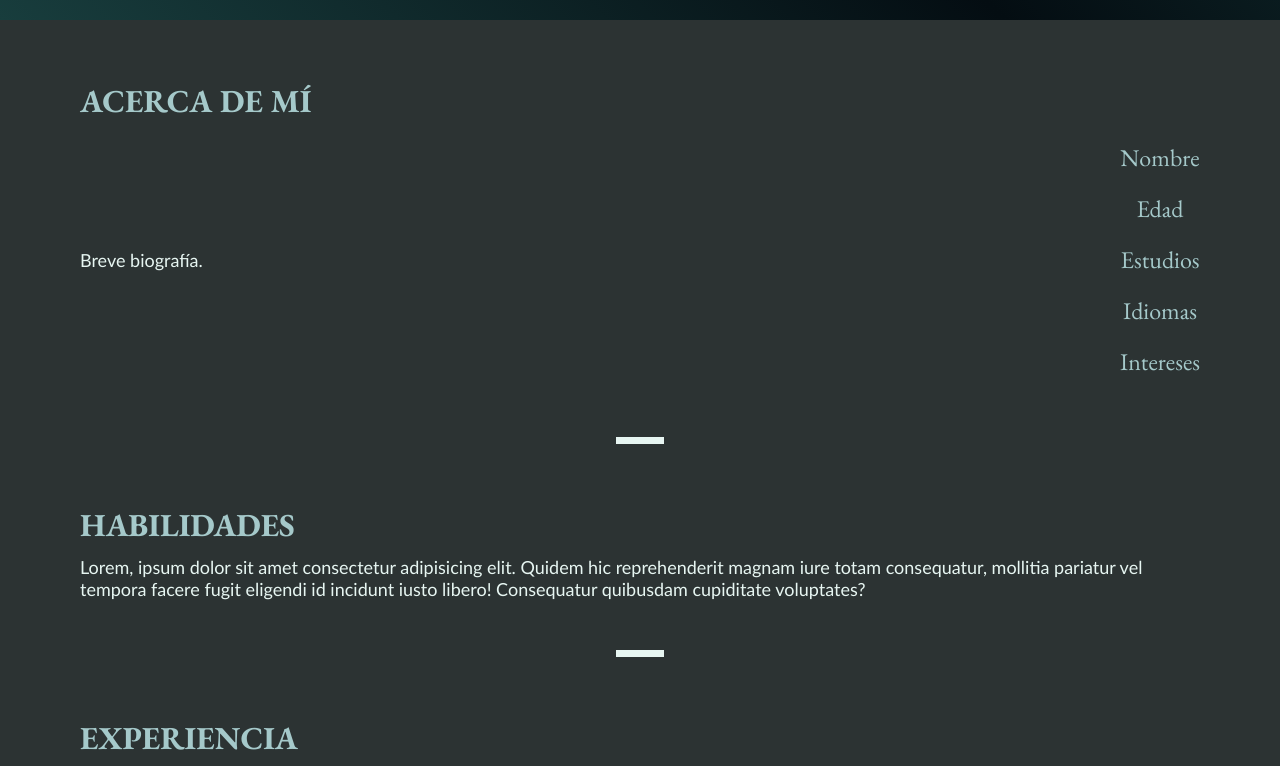
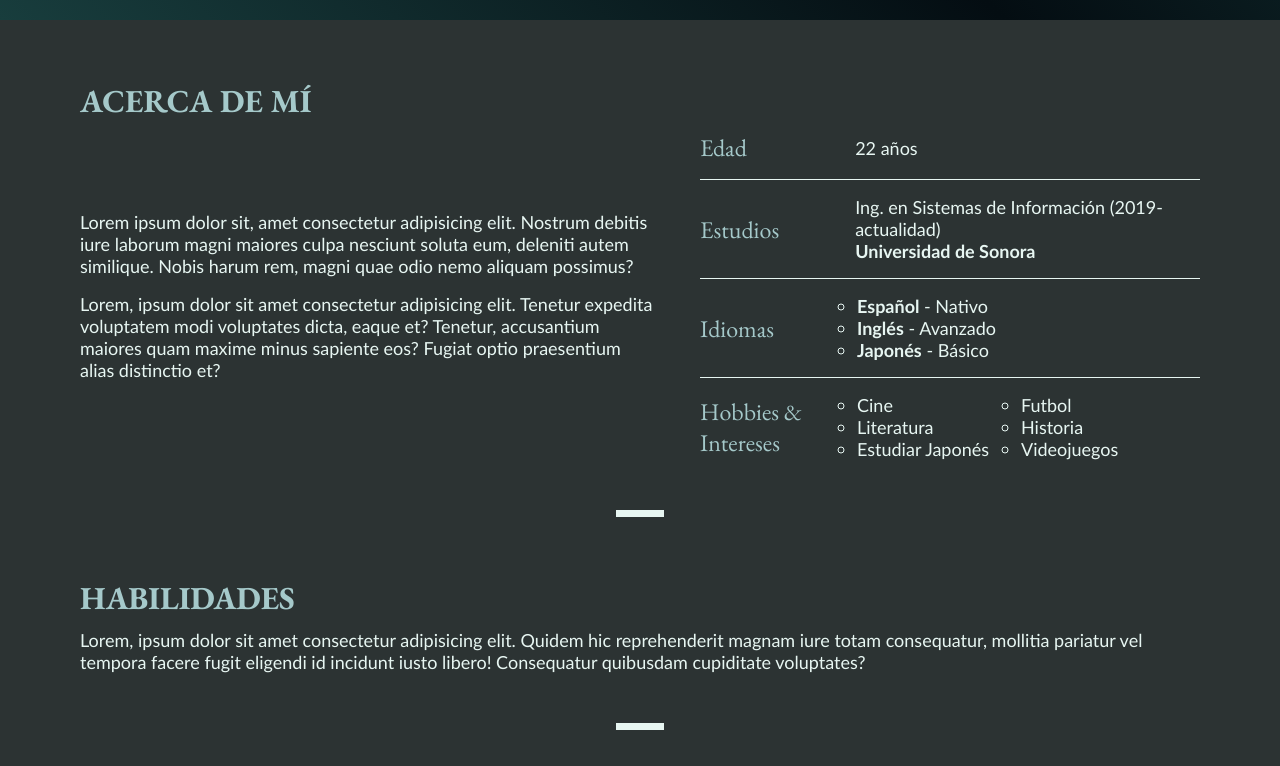
Before and after one commit to rssv384/DFE-Proyecto-Parcial-1, a plain HTML site: page index.html in a window 1280 px wide. Shown: the part 780-1546 px from the top of the page. Drawn offline with nearby package versions, Linux system fonts and the light colour scheme.

Commit message:
Acerca de mí (biografía provisional)

```diff
--- a/css/styles.css
+++ b/css/styles.css
@@ -59,12 +59,8 @@ body {
 	align-items: center;
 }
 
-.text-align-center {
-	text-align: center;
-}
-
-.text-align-right {
-	text-align: right;
+.flex-align-items-start {
+	align-items: flex-start;
 }
 /* #endregion */
 
@@ -97,6 +93,14 @@ p {
 	font-family: var(--body-font);
 	font-weight: var(--body-font-weight-normal);
 	color: var(--tertiary-color);
+}
+
+.text-align-center {
+	text-align: center;
+}
+
+.text-align-right {
+	text-align: right;
 }
 /* #endregion */
 
@@ -137,7 +141,7 @@ main {
 	padding-top: var(--header-height);
 }
 
-main hr {
+main > hr {
 	border-top: 7px solid var(--tertiary-color);
 	width: 3rem;
 	margin: 0 auto;
@@ -184,6 +188,47 @@ section:not(#home) {
 }
 /* #endregion */
 
+/* #region ACERCA-DE-MI */
+.biografia {
+	width: 575px;
+	gap: 1rem;
+}
+
+.info-personal {
+	width: 500px;
+	gap: 1rem;
+}
+
+.info-personal hr {
+	border-top: 1px solid var(--tertiary-color);
+}
+
+.info-personal-fila {
+	gap: 2rem;
+}
+
+.info-personal-fila > h3,
+p,
+ul {
+	margin-top: auto;
+	margin-bottom: auto;
+}
+
+.info-personal-fila > h3 {
+	width: 125px;
+}
+
+.info-personal-fila > p {
+	width: 350px;
+}
+
+.info-personal-fila ul {
+	list-style: circle;
+	font-family: var(--body-font);
+	color: var(--tertiary-color);
+}
+/* #endregion */
+
 /* #region FOOTER */
 footer {
 	height: fit-content;
--- a/index.html
+++ b/index.html
@@ -38,15 +38,43 @@
         <section id="acerca-de-mi">
             <h2>ACERCA DE MÍ</h2>
             <div class="flex-row flex-content-space-between flex-align-items-center">
-                <div class="flex-column flex-content-center flex-align-items-center">
-                    <p>Breve biografía.</p>
+                <div class="biografia flex-column flex-content-center flex-align-items-center">
+                    <p>Lorem ipsum dolor sit, amet consectetur adipisicing elit. Nostrum debitis iure laborum magni maiores culpa nesciunt soluta eum, deleniti autem similique. Nobis harum rem, magni quae odio nemo aliquam possimus?</p>
+                    <p>Lorem, ipsum dolor sit amet consectetur adipisicing elit. Tenetur expedita voluptatem modi voluptates dicta, eaque et? Tenetur, accusantium maiores quam maxime minus sapiente eos? Fugiat optio praesentium alias distinctio et?</p>
                 </div>
-                <div class="flex-column flex-content-center flex-align-items-center">
-                    <h3>Nombre</h3>
-                    <h3>Edad</h3>
-                    <h3>Estudios</h3>
-                    <h3>Idiomas</h3>
-                    <h3>Intereses</h3>
+                <div class="info-personal flex-column flex-content-center">
+                    <div class="info-personal-fila flex-row">
+                        <h3>Edad</h3>
+                        <p>22 años</p>
+                    </div>
+                    <hr>
+                    <div class="info-personal-fila flex-row">
+                        <h3>Estudios</h3>
+                        <p>Ing. en Sistemas de Información (2019-actualidad)<br><b>Universidad de Sonora</b></p>
+                    </div>
+                    <hr>
+                    <div class="info-personal-fila flex-row">
+                        <h3>Idiomas</h3>
+                        <ul>
+                            <li><b>Español</b> - Nativo</li>
+                            <li><b>Inglés</b> - Avanzado</li>
+                            <li><b>Japonés</b> - Básico</li>
+                        </ul>
+                    </div>
+                    <hr>
+                    <div class="info-personal-fila flex-row">
+                        <h3>Hobbies & Intereses</h3>
+                        <ul>
+                            <li>Cine</li>
+                            <li>Literatura</li>
+                            <li>Estudiar Japonés</li>
+                        </ul>
+                        <ul>
+                            <li>Futbol</li>
+                            <li>Historia</li>
+                            <li>Videojuegos</li>
+                        </ul>
+                    </div>
                 </div>
             </div>
         </section>
@@ -66,7 +94,7 @@
         </section>
     </main>
 
-    <footer class="flex-row flex-content-space-between flex-align-items-center">
+    <footer class="flex-row flex-content-space-between align-items-center">
             <div id="contacto">
                 <h2>CONTACTO</h2>
                 <p>Lorem ipsum dolor sit amet consectetur adipisicing elit. Omnis repellendus temporibus autem molestiae fugit error corporis ipsam pariatur, sit impedit veritatis vero, aliquid dolorum atque saepe nobis neque officia quibusdam.</p>
```
